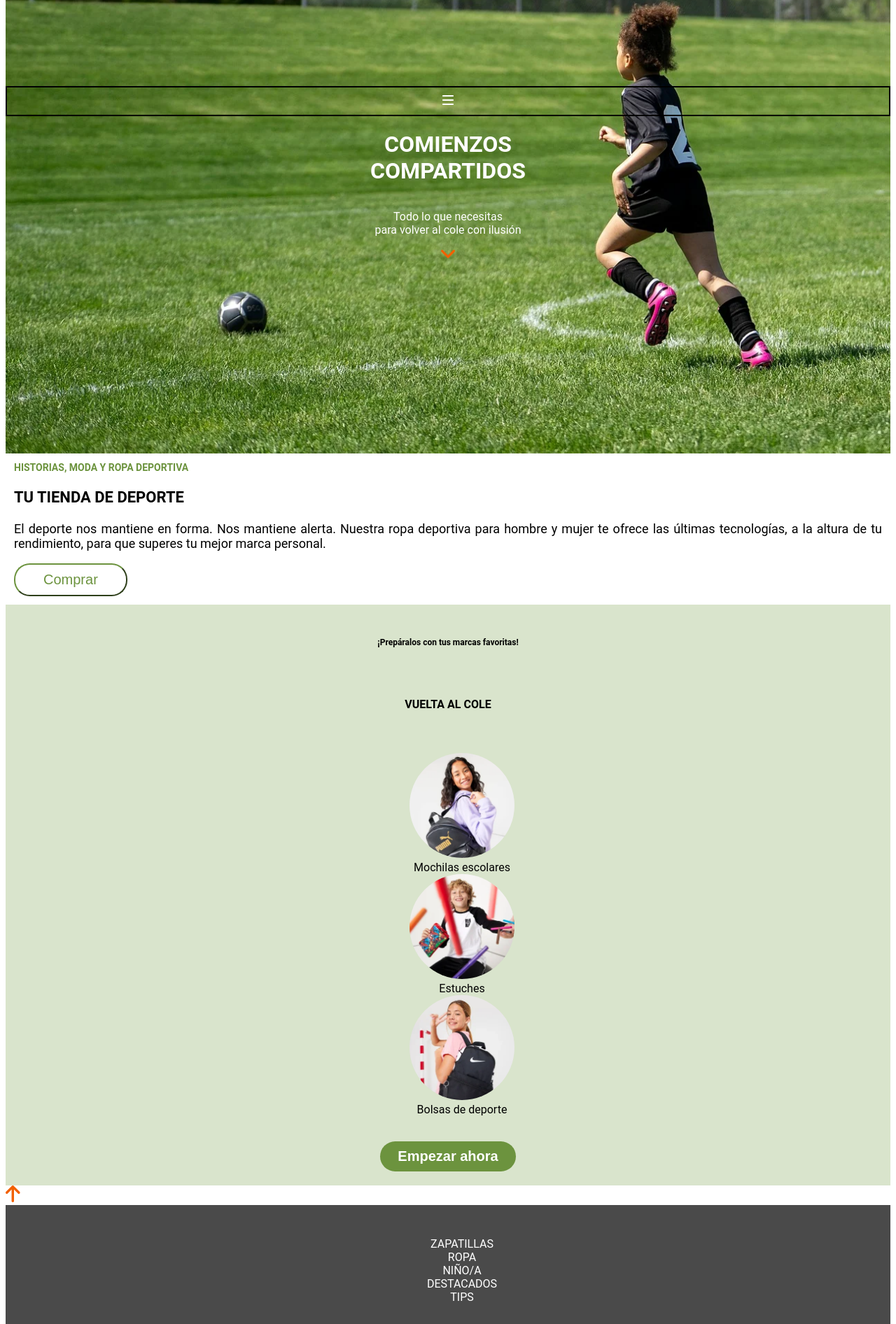
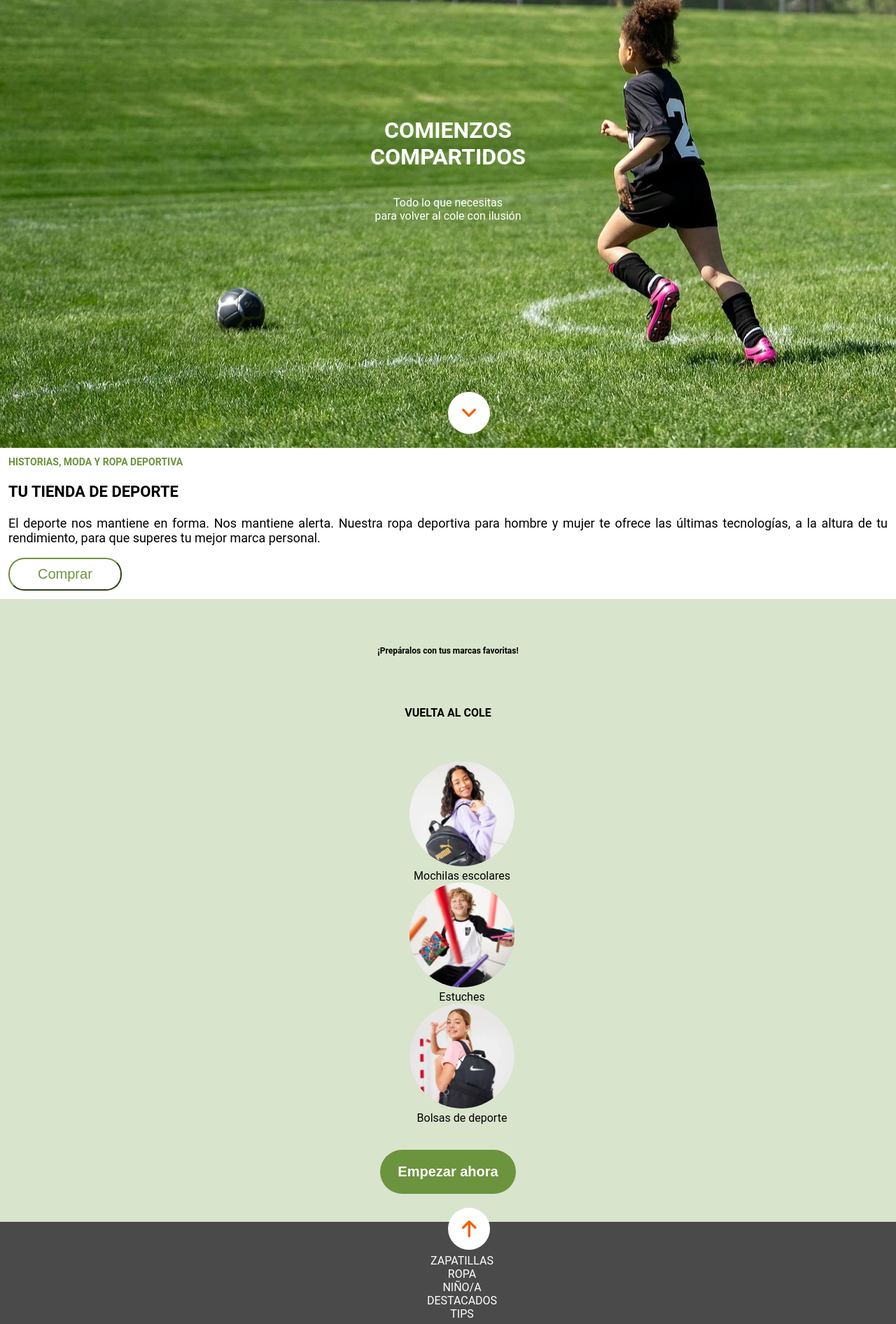
Before and after one commit to Adalab/modulo-1-evaluacion-final-Mari2navarro, a plain HTML site: page index.html in a window 1280 px wide. Shown: the part 160-2052 px from the top of the page at 70% size. Drawn offline with Linux system fonts and the light colour scheme.

Commit message:
maquetacion ok

```diff
--- a/css/styles.css
+++ b/css/styles.css
@@ -1,15 +1,12 @@
-. {
-
-    box-sizing: 0;
-}
-
 body {
+    margin: 0;
+    padding: 0;
     background-color: transparent;
     font-family: "roboto", sans-serif
 }
 
-/*nunca uses porcentajes en el weigh*/
 #hero {
+    position: relative;
     background-image: url(/images/hero-cover.webp);
     background-size: cover;
     background-position: center;
@@ -24,18 +21,27 @@
 }
 
 .down_arrow {
-    background-color:
-        border-radius: width:
+    position: absolute;
+    bottom: 20px;
+    left: 50%;
+    display: inline-flex;
+    justify-content: center;
+    align-items: center;
+    width: 60px;
+    height: 60px;
+    border-radius: 50%;
+    background-color: white;
+    color: rgba(108, 147, 62, 1)
 }
 
-/*hay que acabar esto*/
 
 .menu {
-    position: fixed top: 20px;
-    left: 50px;
-
-    border: 2px solid black;
-    padding: 10px 15px;
+    position: fixed;
+    top: 0px;
+    left: 0px;
+    z-index: 1000;
+    background-color: rgba(108, 147, 62, 1);
+    padding: 20px;
 }
 
 .info {
@@ -74,7 +80,8 @@
     place-items: center;
     grid-template-rows: repeat(2, 2fr);
     gap: 20px;
-    padding: 20px;
+    padding: 40px;
+    position: relative;
 
 }
 
@@ -109,17 +116,26 @@
     background-color: rgba(108, 147, 62, 1);
     color: white;
     border: none;
-    padding: 10px 25px;
+    padding: 20px 25px;
     border-radius: 50px;
     font-weight: bold;
     font-size: 20px;
 }
 
 .arrow_up {
-    position: relative;
-    height: 0;
-    ;
+    position: absolute;
+    left: 50%;
+    bottom: -4.5%;
+    display: inline-flex;
+    justify-content: center;
+    align-items: center;
+    width: 60px;
+    height: 60px;
+    border-radius: 50%;
+    background-color: white;
+    color: rgba(108, 147, 62, 1)
 }
+
 
 .footer {
     background-color: rgba(74, 74, 74, 1);
--- a/index.html
+++ b/index.html
@@ -73,11 +73,12 @@
 
         <button class="start_button">Empezar ahora</button>
 
+        <a class="arrow_up" href="#hero">
+            <img src="/images/icon-arrow-up.svg" alt="imagen de flecha hacia arriba">
+        </a>
     </section>
 
-    <a class="arrow_up" href="#hero">
-        <img src="/images/icon-arrow-up.svg" alt="imagen de flecha hacia arriba">
-    </a>
+
     <footer class="footer">
 
         <ul class="list_footer" <li>
```
